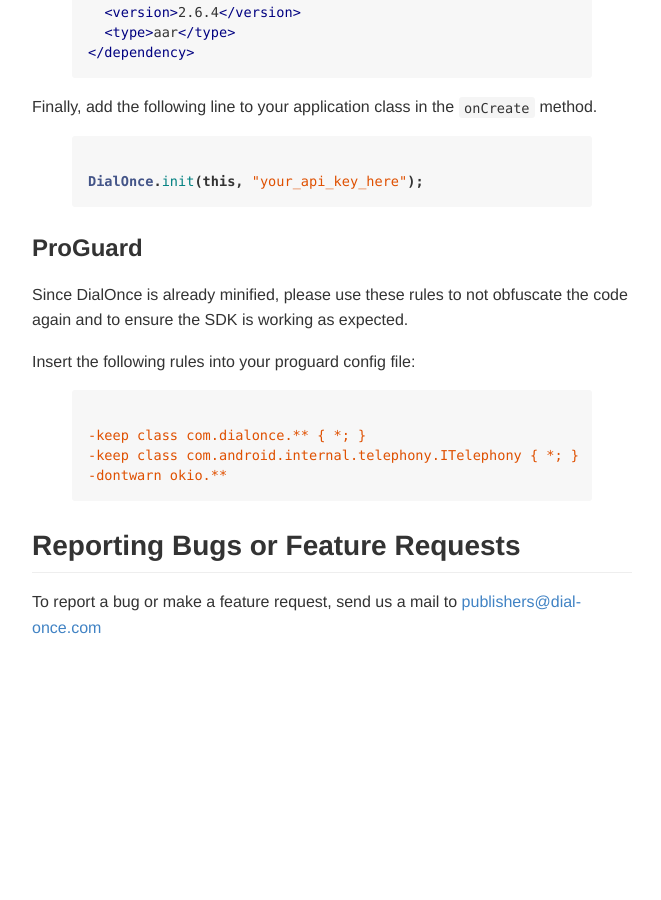
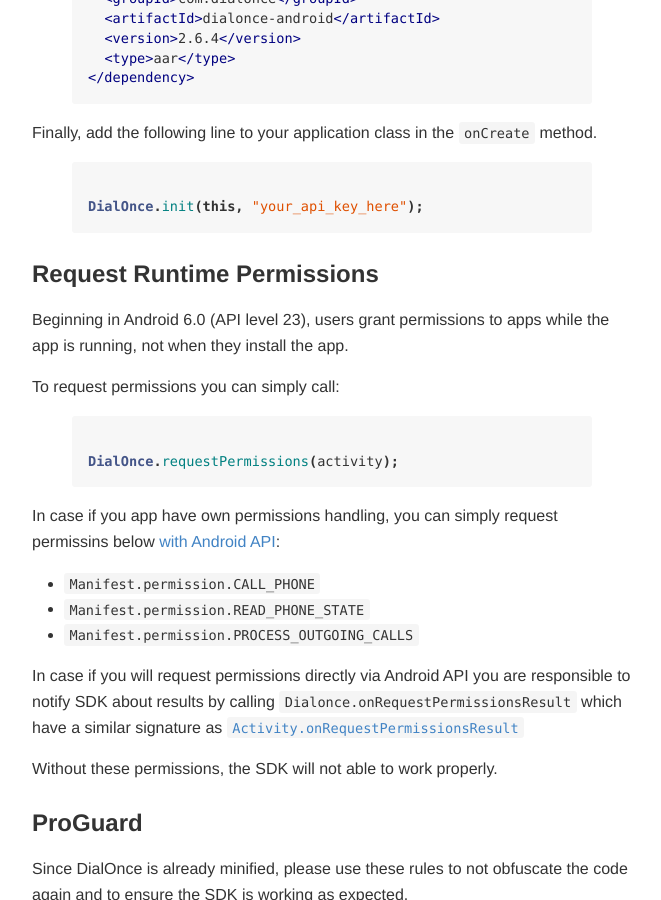
Before and after one commit to dialonce/dialonce.github.io, a Jekyll site: the page built from android/howto/index.md, in a window 1280 px wide and 900 px high, scrolled down 3199 px. Shown: the whole window, without its empty margins (308-969 px from the left). Built offline with Jekyll 4.4.1, drawn with Linux system fonts in a browser that asks for light colours; before the commit the page ends 3839 px from its top, so only the background shows below that; some of the changed text lies outside the part shown.

Commit message:
Add information about DialOnce.requestPermissions

```diff
--- a/android/howto/index.md
+++ b/android/howto/index.md
@@ -24,8 +24,9 @@
 4.	[Installation](#installation)
 	-	[Gradle](#gradle-recommanded)
 	-	[Maven](#maven)
-5.	[Proguard](#proguard)
-6.	[Options](#options)
+5.	[Request Runtime Permissions](#request-runtime-permissions)
+6.	[Proguard](#proguard)
+7.	[Options](#options)
 
 ### Introduction
 
@@ -126,6 +127,27 @@
 DialOnce.init(this, "your_api_key_here");
 {% endhighlight %}
 
+### Request Runtime Permissions
+
+Beginning in Android 6.0 (API level 23), users grant permissions to apps while the app is running, not when they install the app.
+
+To request permissions you can simply call:
+
+{% highlight java %}
+DialOnce.requestPermissions(activity);
+{% endhighlight %}
+
+In case if you app have own permissions handling, you can simply request permissins below [with Android API](https://developer.android.com/training/permissions/requesting.html):
+
+ - `Manifest.permission.CALL_PHONE`
+ - `Manifest.permission.READ_PHONE_STATE`
+ - `Manifest.permission.PROCESS_OUTGOING_CALLS`
+
+In case if you will request permissions directly via Android API you are responsible to notify SDK about results by calling `Dialonce.onRequestPermissionsResult` which have a similar signature as
+[`Activity.onRequestPermissionsResult`](https://developer.android.com/reference/android/app/Activity.html#onRequestPermissionsResult(int, java.lang.String[], int[]))
+
+Without these permissions, the SDK will not able to work properly.
+
 ### ProGuard
 
 Since DialOnce is already minified, please use these rules to not obfuscate the code again and to ensure the SDK is working as expected.
```
